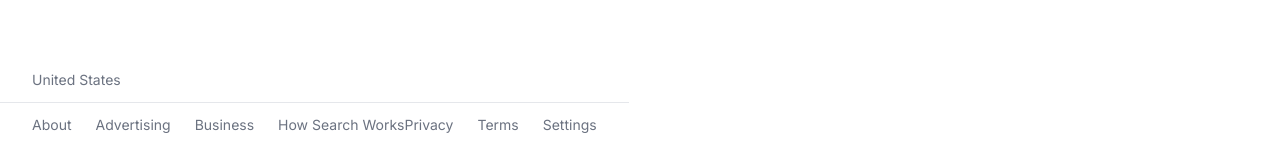
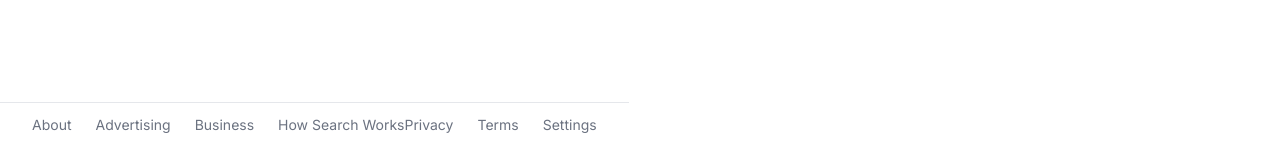
Before and after one commit to frostyserge/Google-clone, a Next.js app: page / in a window 1280 px wide. Shown: the part 653-797 px from the top of the page. Built offline with nearby package versions, Linux system fonts and the light colour scheme; no server answers.

Commit message:
finished the footer. now we can see what country is the user from by implementing the extreme ip lookup API

```diff
--- a/src/components/CountryIP.jsx
+++ b/src/components/CountryIP.jsx
@@ -1,10 +1,14 @@
 "use client"
 
-import { useState } from "react";
+import { useEffect, useState } from "react";
 
 export default function CountryIP() {
 
-  const [country, setCountry] = useState("United States")
+  const [country, setCountry] = useState("");
+  useEffect(() => {
+    fetch(`https://extreme-ip-lookup.com/json/?key=${process.env.NEXT_PUBLIC_IP_API_KEY}`).then((res) => res.json()).then((data) => setCountry(data.country))
+  }, [])
+
 
   return (
     <div>
```
